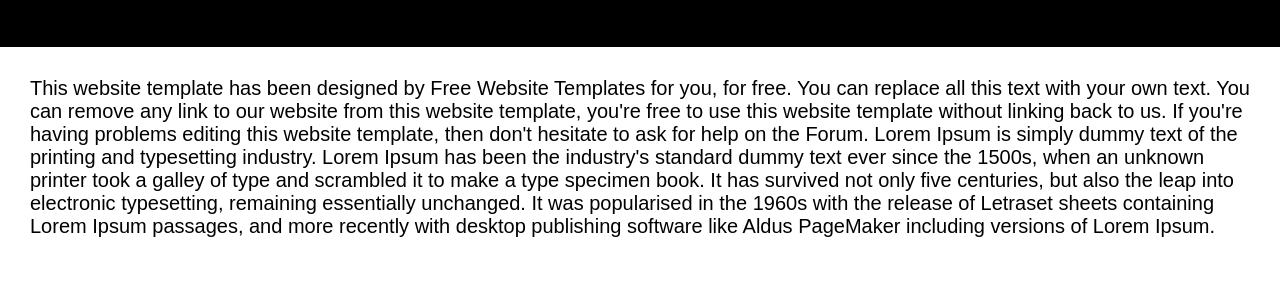
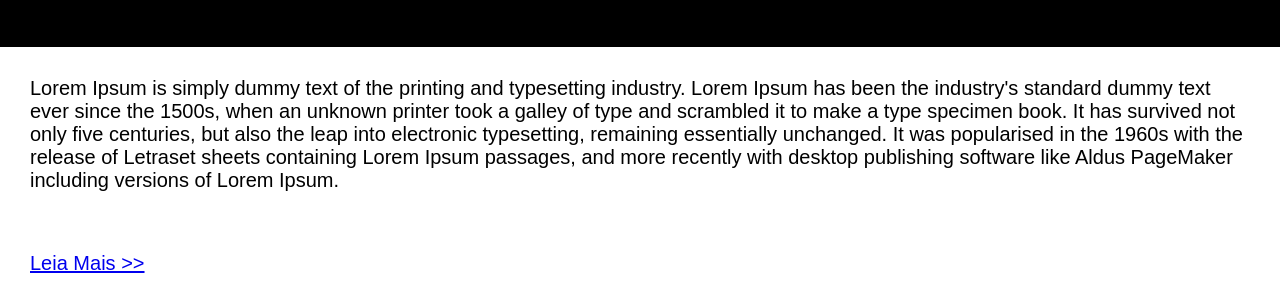
Before and after one commit to defreitasg/labsmartproject, a plain HTML site: page Site/index.html in a window 1280 px wide. Shown: the part 483-778 px from the top of the page. Drawn offline with Linux system fonts and the light colour scheme.

Commit message:
Ajustado texto inicial

```diff
--- a/Site/index.html
+++ b/Site/index.html
@@ -42,7 +42,6 @@
 					<div class="conteudo">
 
 					<p>
-						This website template has been designed by Free Website Templates for you, for free. You can replace all this text with your own text. You can remove any link to our website from this website template, you're free to use this website template without linking back to us. If you're having problems editing this website template, then don't hesitate to ask for help on the Forum.
 						Lorem Ipsum is simply dummy text of the printing and typesetting industry. Lorem Ipsum has been the industry's standard dummy text ever since the 1500s, when an unknown printer took a galley of type and scrambled it to make a type specimen book. It has survived not only five centuries, but also the leap into electronic typesetting, remaining essentially unchanged. It was popularised in the 1960s with the release of Letraset sheets containing Lorem Ipsum passages, and more recently with desktop publishing software like Aldus PageMaker including versions of Lorem Ipsum.
 					</p>
 					<div>
```
